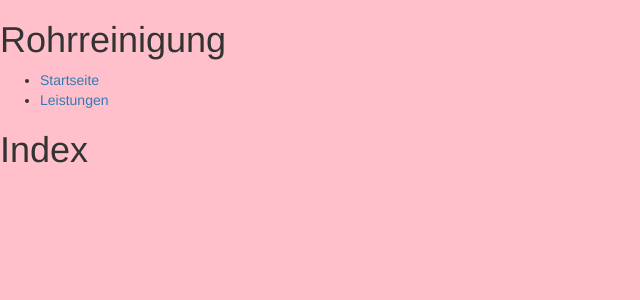
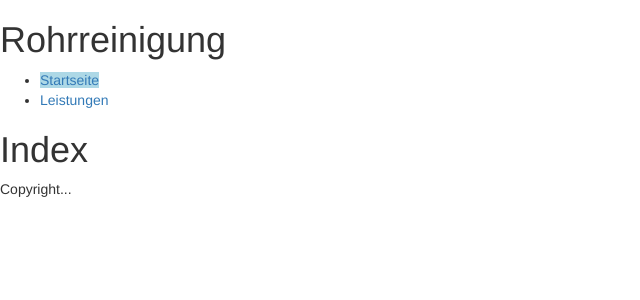
Before and after one commit to schnelle-rohrreinigung24/website, a Jekyll site: the page built from index.html, in a window 1280 px wide. Shown: the top 300 px of the page, without its empty margins (0-640 px from the left). Built offline with Jekyll 4.4.1, drawn with Linux system fonts in a browser that asks for light colours.

Commit message:
add navigation highlighting

```diff
--- /dev/null
+++ b/_includes/footer.html
@@ -0,0 +1,3 @@
+<footer>
+    <p>Copyright...</p>
+</footer>
--- a/_includes/header.html
+++ b/_includes/header.html
@@ -2,8 +2,8 @@
     <h1>Rohrreinigung</h1>
     <nav>
         <ul>
-            <li><a href="{{site.baseurl}}/">Startseite</a></li>
-            <li><a href="{{site.baseurl}}/leistungen.html">Leistungen</a></li>
+            <li><a href="{{site.baseurl}}/" class="{% if page.url == '/' %}current{% endif %}">Startseite</a></li>
+            <li><a href="{{site.baseurl}}/leistungen.html" class="{% if page.url == '/leistungen.html' %}current{% endif %}">Leistungen</a></li>
         </ul>
     </nav>
 </header>
--- a/_layouts/default.html
+++ b/_layouts/default.html
@@ -12,7 +12,7 @@
 
     <title>{{page.title}}</title>
 
-    <link rel="stylesheet" href="assets/css/all.css">
+    <link rel="stylesheet" href="{{site.baseurl}}/assets/css/all.css">
     <!--[if lt IE 9]><script src="http://html5shim.googlecode.com/svn/trunk/html5.js"></script><![endif]-->
 
 
@@ -20,8 +20,12 @@
 </head>
 
 <body>
+
 {% include header.html %}
+
 {{content}}
+
+{% include footer.html %}
 </body>
 
 </html>
--- a/assets/css/custom/_header.scss
+++ b/assets/css/custom/_header.scss
@@ -1,3 +1,7 @@
-body {
-  background-color: pink;
+header {
+  nav {
+    a.current {
+      background-color: lightblue;
+    }
+  }
 }
```
